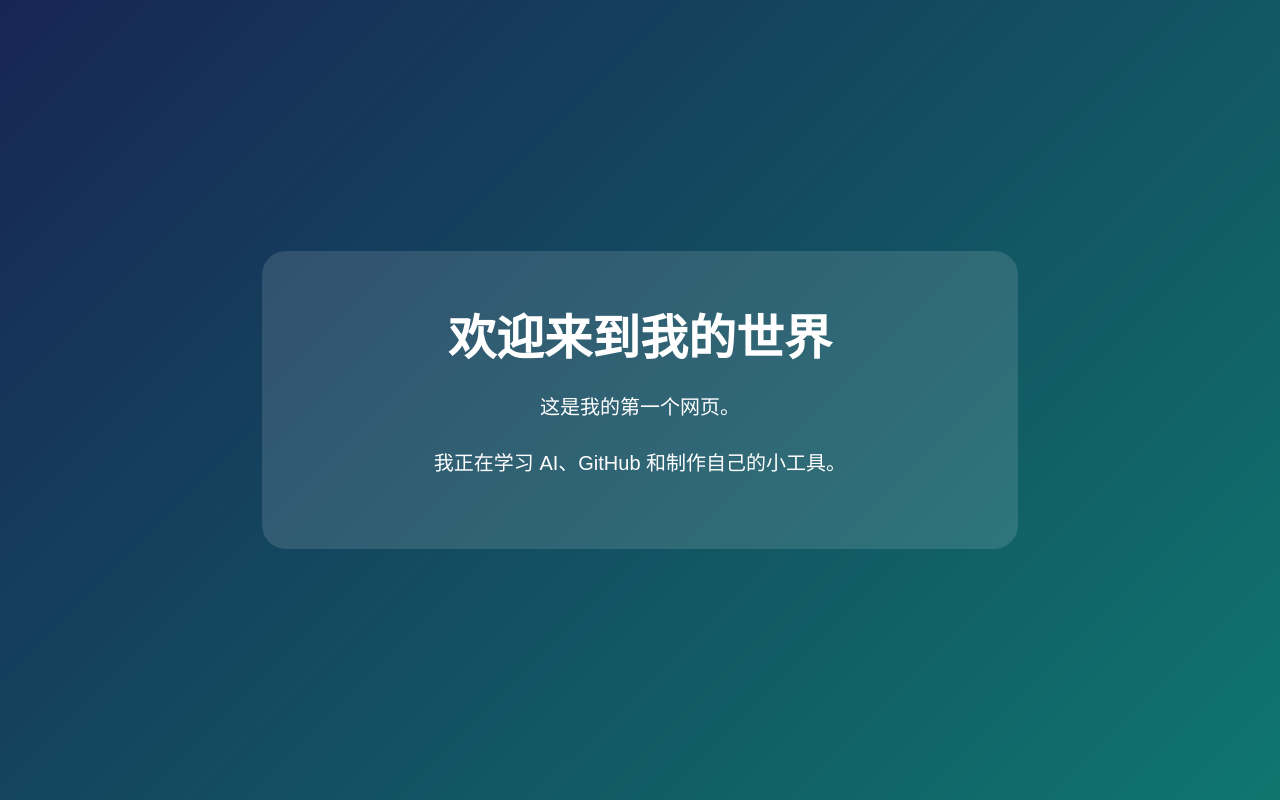
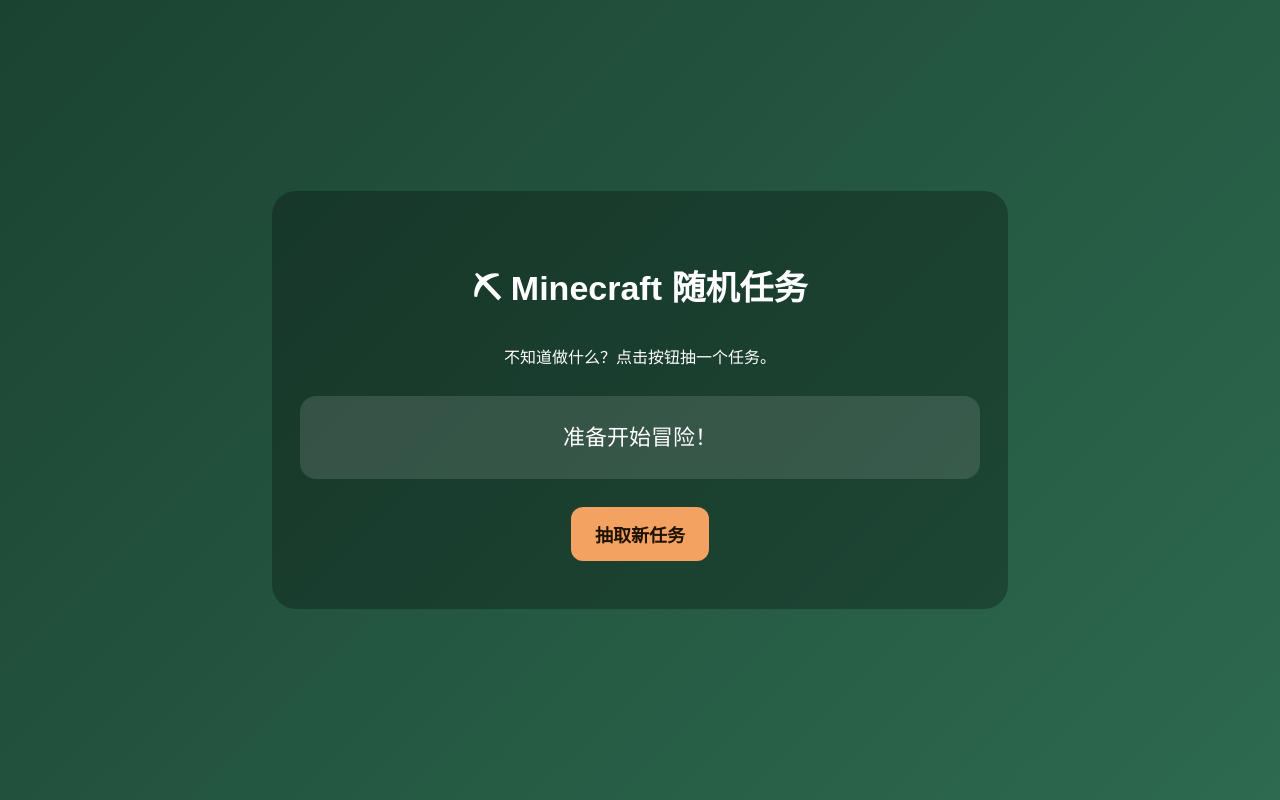
Before and after one commit to Riiitsu114514/minecraft, a plain HTML site: page index.html in a window 1280 px wide. Drawn offline with Linux system fonts and the light colour scheme.

Commit message:
Update index.html

```diff
--- a/index.html
+++ b/index.html
@@ -3,42 +3,81 @@
 <head>
   <meta charset="UTF-8">
   <meta name="viewport" content="width=device-width, initial-scale=1">
-  <title>我的世界</title>
+  <title>Minecraft 随机任务生成器</title>
   <style>
     body {
       margin: 0;
-      font-family: Arial, "Microsoft YaHei", sans-serif;
-      background: linear-gradient(135deg, #172554, #0f766e);
-      color: white;
       min-height: 100vh;
       display: grid;
       place-items: center;
+      background: linear-gradient(135deg, #1b4332, #2d6a4f);
+      color: white;
+      font-family: Arial, "Microsoft YaHei", sans-serif;
     }
 
     main {
-      width: min(700px, 85%);
+      width: min(680px, 85%);
+      padding: 48px 28px;
       text-align: center;
-      padding: 48px 28px;
-      background: rgba(255, 255, 255, 0.12);
+      background: rgba(0, 0, 0, 0.28);
       border-radius: 24px;
     }
 
     h1 {
-      font-size: 48px;
-      margin: 0 0 16px;
+      font-size: 34px;
     }
 
-    p {
-      font-size: 20px;
-      line-height: 1.8;
+    #task {
+      margin: 28px 0;
+      padding: 24px;
+      border-radius: 16px;
+      background: rgba(255, 255, 255, 0.12);
+      font-size: 22px;
+      line-height: 1.6;
+    }
+
+    button {
+      border: 0;
+      border-radius: 12px;
+      padding: 14px 24px;
+      background: #f4a261;
+      color: #1f1300;
+      font-size: 18px;
+      font-weight: bold;
+      cursor: pointer;
+    }
+
+    button:hover {
+      background: #ffd166;
     }
   </style>
 </head>
 <body>
   <main>
-    <h1>欢迎来到我的世界</h1>
-    <p>这是我的第一个网页。</p>
-    <p>我正在学习 AI、GitHub 和制作自己的小工具。</p>
+    <h1>⛏ Minecraft 随机任务</h1>
+    <p>不知道做什么？点击按钮抽一个任务。</p>
+
+    <div id="task">准备开始冒险！</div>
+
+    <button onclick="drawTask()">抽取新任务</button>
   </main>
+
+  <script>
+    const tasks = [
+      "收集 64 块橡木，建一间自己的小屋。",
+      "挖到 12 颗钻石。",
+      "驯服一只狼。",
+      "建一座高于 30 格的瞭望塔。",
+      "寻找一个村庄，并保护村民。",
+      "制作一套完整的铁装备。",
+      "去下界收集 8 根烈焰棒。",
+      "种一片至少 30 格的小麦田。"
+    ];
+
+    function drawTask() {
+      const number = Math.floor(Math.random() * tasks.length);
+      document.getElementById("task").textContent = tasks[number];
+    }
+  </script>
 </body>
 </html>
```
